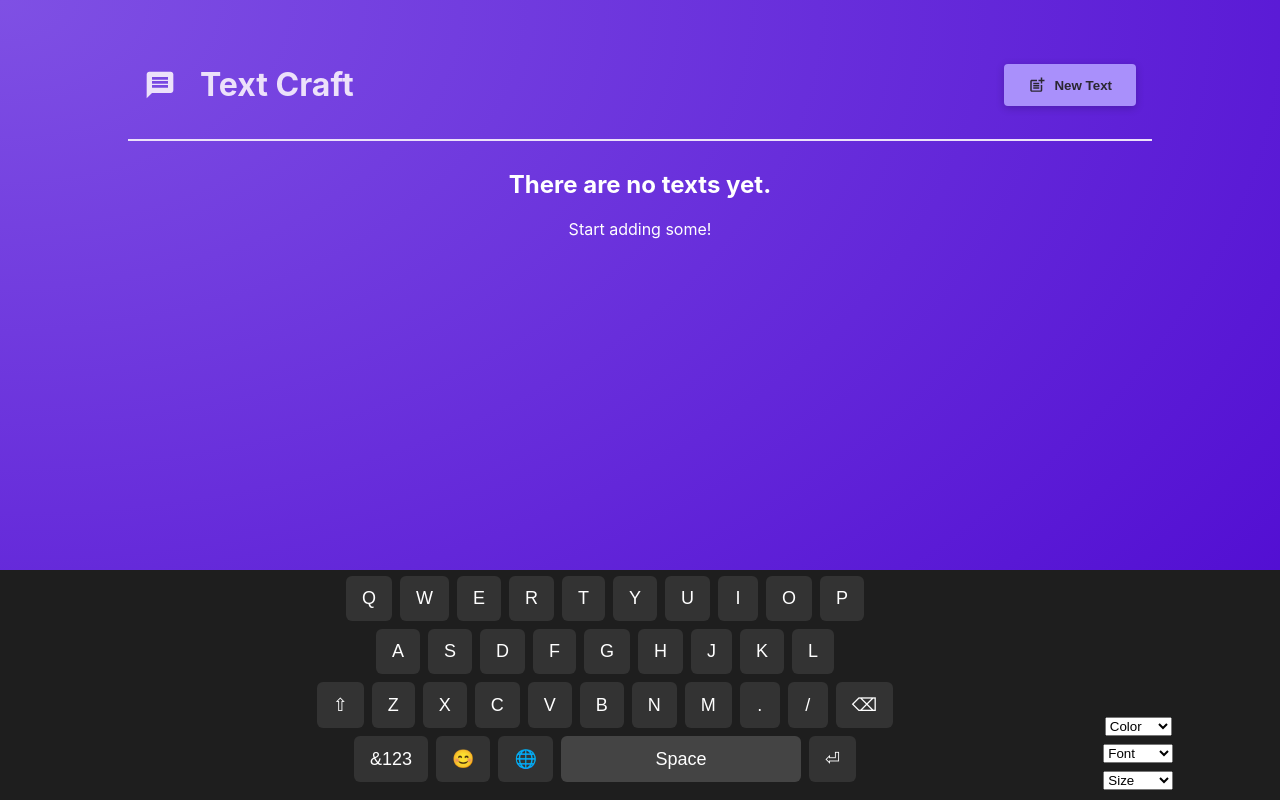
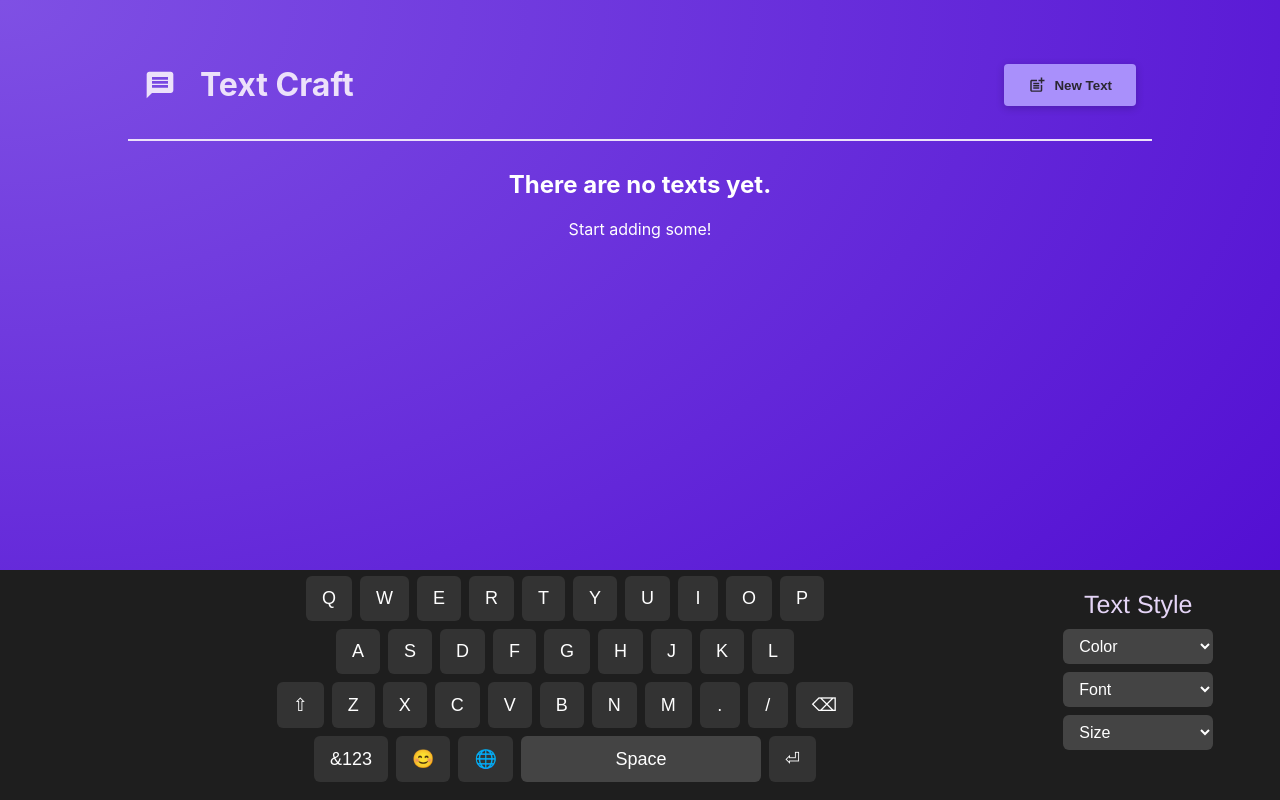
Before and after one commit to EMNusbach/fs-unit-4, a React (Vite) app: page / in a window 1280 px wide. Built offline with nearby package versions, Linux system fonts and the light colour scheme.

Commit message:
Text Style

```diff
--- a/src/components/VirtualKeyboard.jsx
+++ b/src/components/VirtualKeyboard.jsx
@@ -94,13 +94,14 @@ function VirtualKeyboard({ onKeyPress }) {
       </div>
 
       <div className={classes.sidePanelRight}>
+        <label className={classes.label}>Text Style</label>
         <select onChange={(e) => onKeyPress?.(`{color:${e.target.value}}`)}>
             <option value="">Color</option>
-            <option value="red">Red</option>
-            <option value="green">Green</option>
-            <option value="blue">Blue</option>
-            <option value="orange">Orange</option>
-            <option value="black">Black</option>
+            <option value="red">🟥 Red</option>
+            <option value="green">🟩 Green</option>
+            <option value="blue">🟦 Blue</option>
+            <option value="orange">🟧 Orange</option>
+            <option value="black">⬛ Black</option>
         </select>
 
         <select onChange={(e) => onKeyPress?.(`{font:${e.target.value}}`)}>
--- a/src/components/VirtualKeyboard.module.css
+++ b/src/components/VirtualKeyboard.module.css
@@ -27,6 +27,7 @@
     align-items: center;
     gap: 8px;
     margin: 0 10px;
+    padding-bottom: 40px;
   }
 
   .row {
@@ -73,3 +74,31 @@
     border-radius: 12px;
     box-shadow: 0 4px 12px rgba(0, 0, 0, 0.3);
   }
+
+
+  .sidePanelRight select {
+    padding: 8px 12px;
+    border: none;
+    width: 150px;
+    border-radius: 6px;
+    background-color: #444;
+    color: white;
+    font-size: 16px;
+    cursor: pointer;
+  }
+
+  .sidePanelRight select:hover {
+    background-color: #555;
+  }
+
+  .sidePanelRight select option {
+    background-color: #222;
+    color: white;
+  }
+
+  .label{
+    color: #e5d5f7;
+    font-size: 25px;
+    margin-bottom: 5px;
+    font-family:'Franklin Gothic Medium', 'Arial Narrow', Arial, sans-serif;
+  }
```
